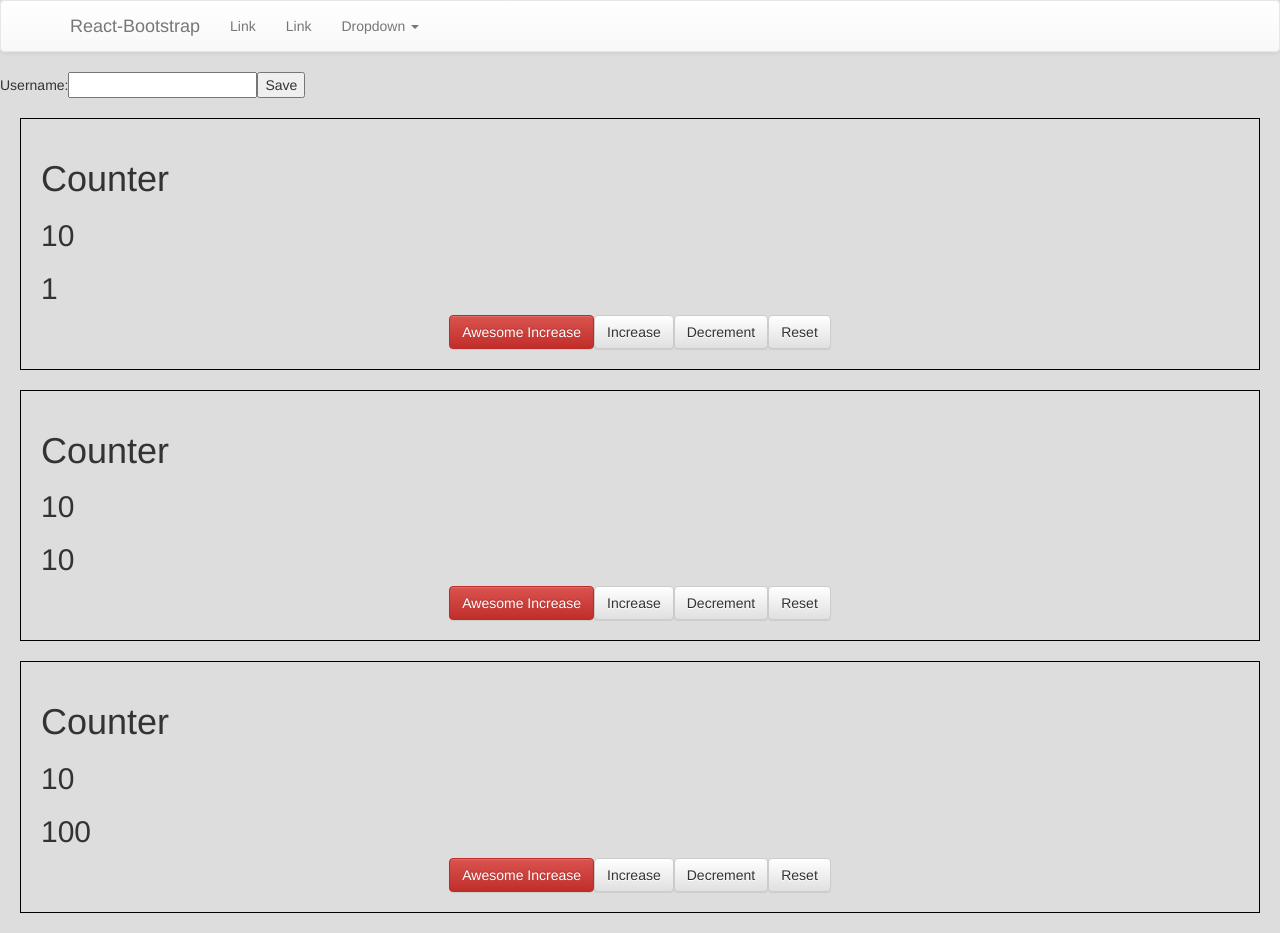
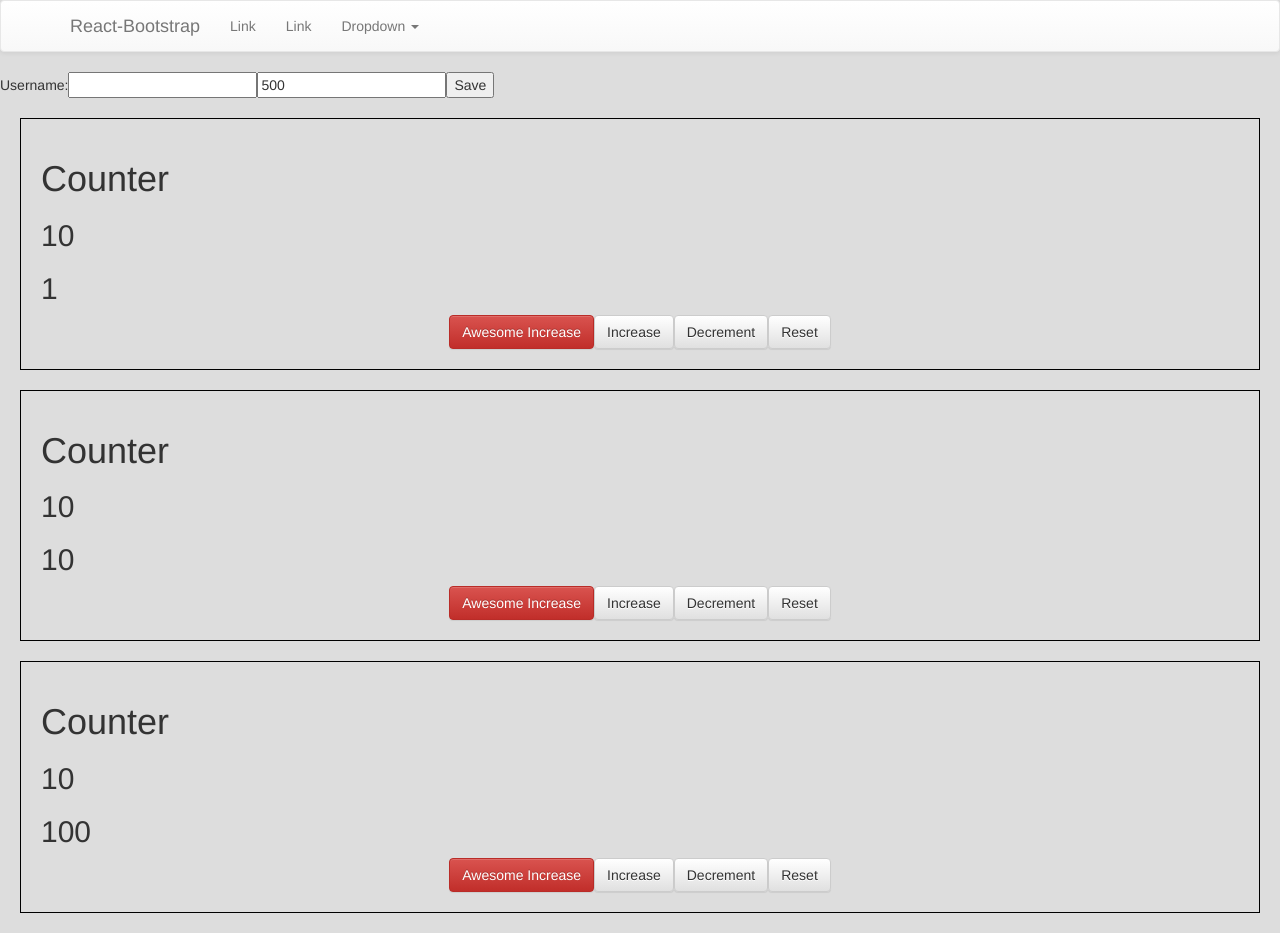
Before and after one commit to MartynaBartniczak/React, a React (Create React App) app: page / in a window 1280 px wide. Built offline with nearby package versions, Linux system fonts and the light colour scheme.

Commit message:
Using refs

```diff
--- a/src/components/SignUpForm.js
+++ b/src/components/SignUpForm.js
@@ -8,6 +8,7 @@ export default class SignUpForm extends React.Component {
   }
 
   componentWillMount() {
+    console.log(this.secondInput)
     this.setState(
       JSON.parse(localStorage.getItem('state'))
     )
@@ -27,7 +28,12 @@ export default class SignUpForm extends React.Component {
     })
   }
 
+  componentDidMount() {
+    console.log(this.secondInput)
+  }
+
   render() {
+    console.log(this.secondInput)
     return (
       <div>
         <form onSubmit={this.handleSubmit}>
@@ -35,6 +41,10 @@ export default class SignUpForm extends React.Component {
           <input
             value={this.state.username}
             onChange={this.handleUsernameChange}
+          />
+          <input
+            ref={element => this.secondInput = element}
+            defaultValue={500}
           />
           <button>Save</button>
         </form>
```
